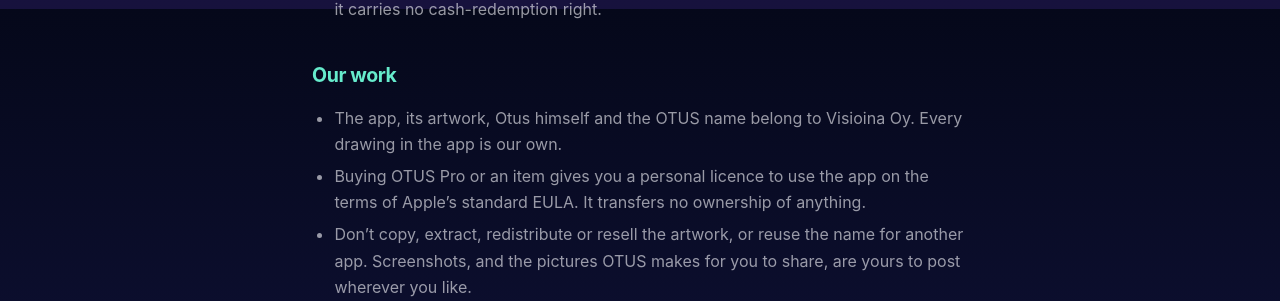
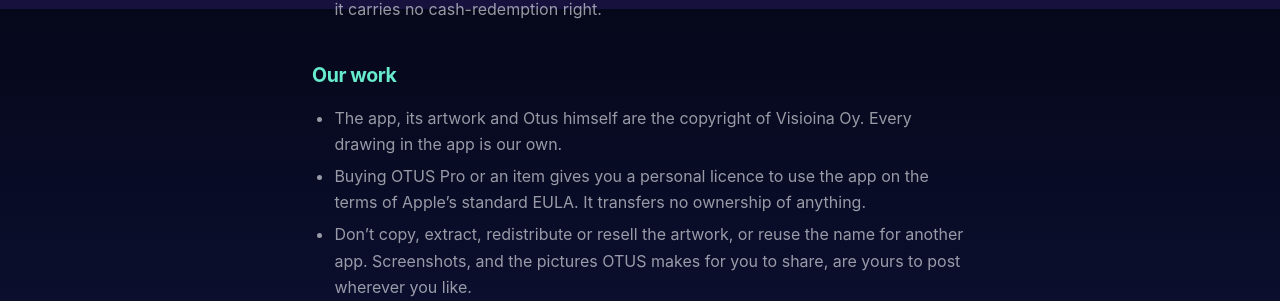
Before and after one commit to selinahti/visioinawebsite, a Jekyll site: the page built from _apps/otus/terms.md, in a window 1280 px wide and 900 px high, scrolled down 1639 px. Shown: the part 152-453 px from the top of the window. Built offline with Jekyll 4.4.1, drawn with Linux system fonts in a browser that asks for light colours; some of the changed text lies outside the part shown.

Commit message:
Claim the copyright, not the name

```diff
--- a/_apps/otus/terms.md
+++ b/_apps/otus/terms.md
@@ -74,7 +74,7 @@ consumer protections of the country you live in.
 
 ## Our work
 
-- The app, its artwork, Otus himself and the OTUS name belong to
+- The app, its artwork and Otus himself are the copyright of
   {{ site.company.legal_name }}. Every drawing in the app is our own.
 - Buying OTUS Pro or an item gives you a personal licence to use the app on the
   terms of Apple's standard EULA. It transfers no ownership of anything.
```
Also changed, not shown: other parts of _apps/otus/terms.md (+1 -1 lines).
